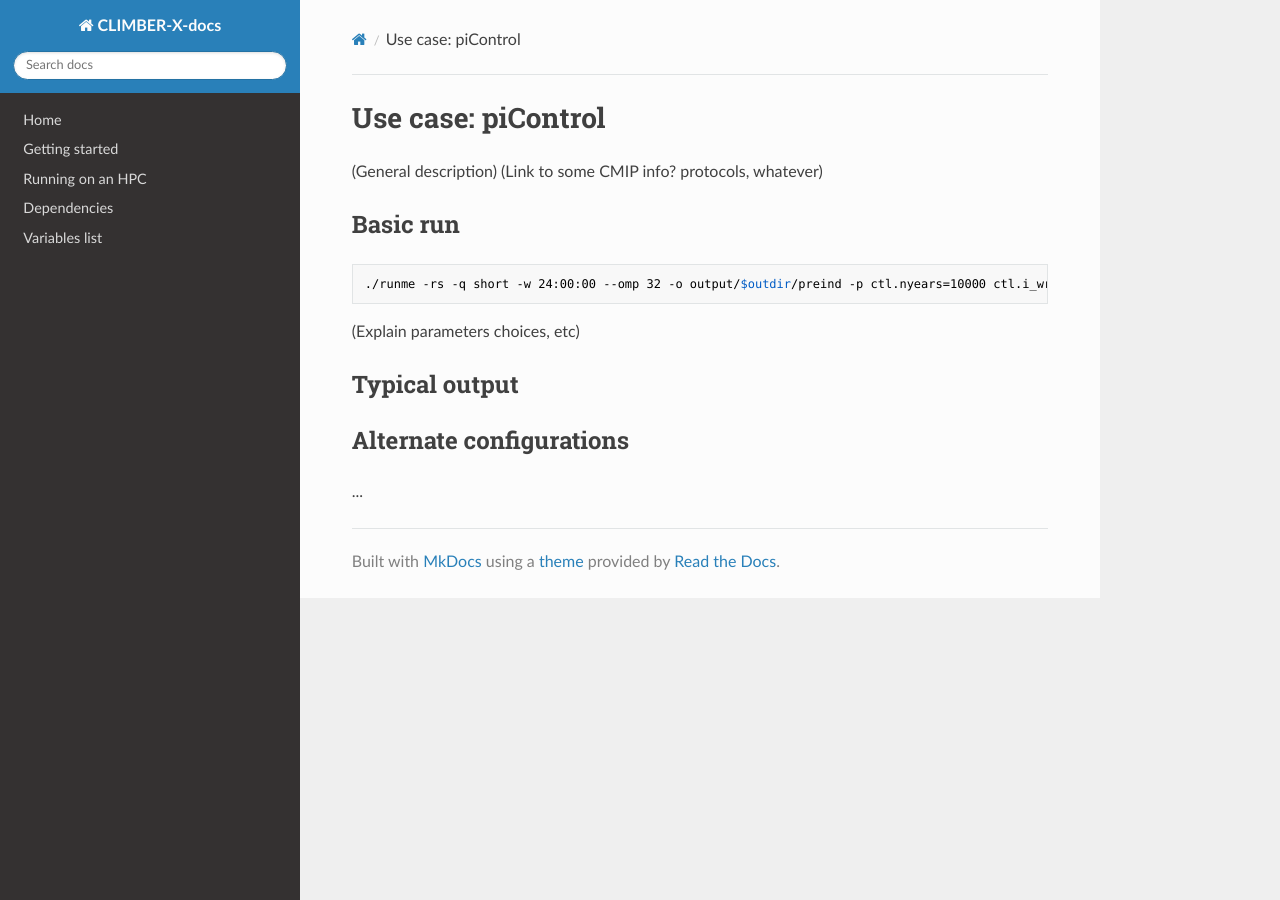
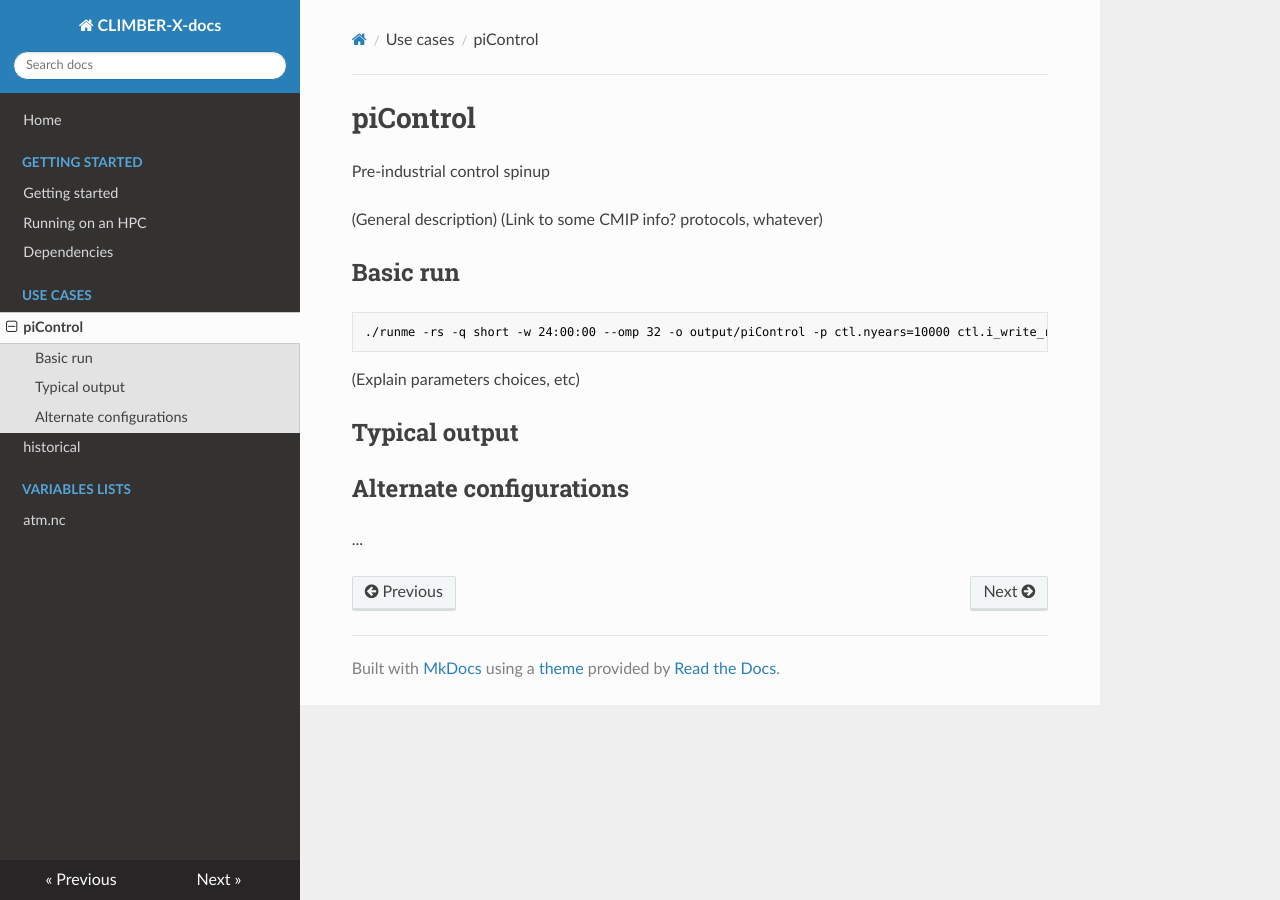
Before and after one commit to cxesmc/climber-docs, an MkDocs documentation site: the page built from docs/use-cases/01-piControl/index.md, in a window 1280 px wide. Built offline with MkDocs 1.6.1, drawn with Linux system fonts in a browser that asks for light colours; nearby versions of some CDN libraries.

Commit message:
first use cases

````diff
--- a/docs/use-cases/01-piControl/index.md
+++ b/docs/use-cases/01-piControl/index.md
@@ -1,4 +1,6 @@
-# Use case: piControl
+# piControl
+
+Pre-industrial control spinup
 
 (General description)
 (Link to some CMIP info? protocols, whatever)
@@ -6,7 +8,7 @@
 ## Basic run
 
 ```bash
-./runme -rs -q short -w 24:00:00 --omp 32 -o output/$outdir/preind -p ctl.nyears=10000 ctl.i_write_restart=1
+./runme -rs -q short -w 24:00:00 --omp 32 -o output/piControl -p ctl.nyears=10000 ctl.i_write_restart=1
 ```
 
 (Explain parameters choices, etc)
--- a/mkdocs.yml
+++ b/mkdocs.yml
@@ -1,10 +1,15 @@
 site_name: CLIMBER-X-docs
 nav:
     - Home: index.md
-    - Getting started: getting-started.md
-    - Running on an HPC: running-on-hpc.md
-    - Dependencies: dependencies.md
-    - Variables list: climber-variables-atm.md
+    - Getting started:
+      - Getting started: getting-started.md
+      - Running on an HPC: running-on-hpc.md
+      - Dependencies: dependencies.md
+    - Use cases:
+      - piControl: use-cases/01-piControl/index.md
+      - historical: use-cases/02-historical/index.md
+    - Variables lists:
+      - atm.nc: climber-variables-atm.md
 #theme: mkdocs
 theme:
     name: readthedocs
````
Also changed, not shown: docs/use-cases/02-historical/index.md (added, +20 -0 lines).
